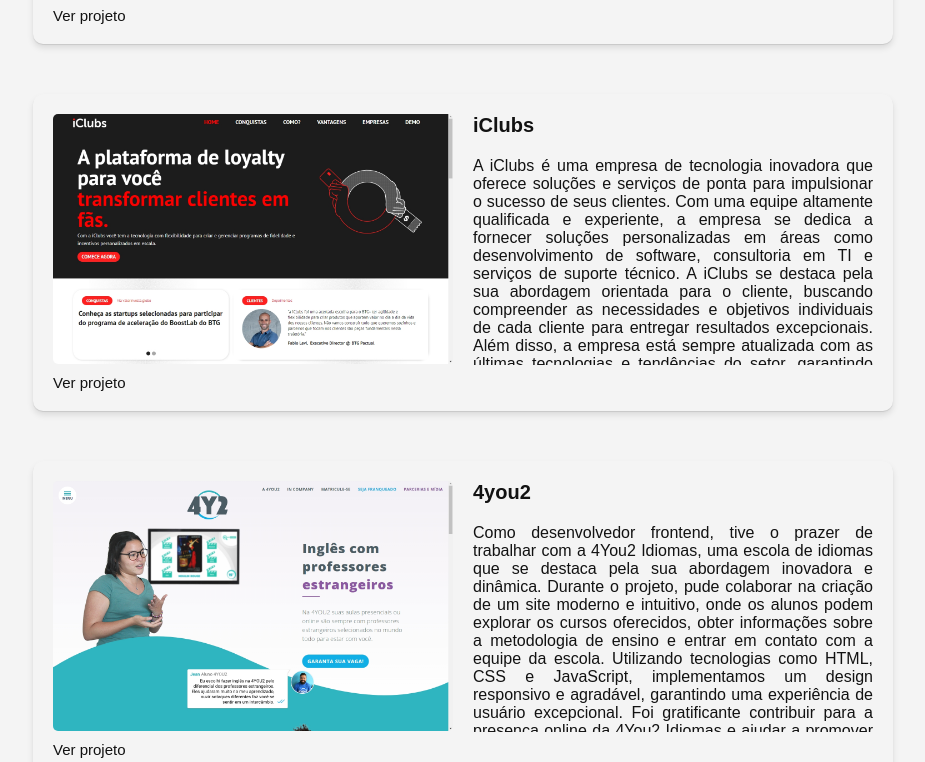
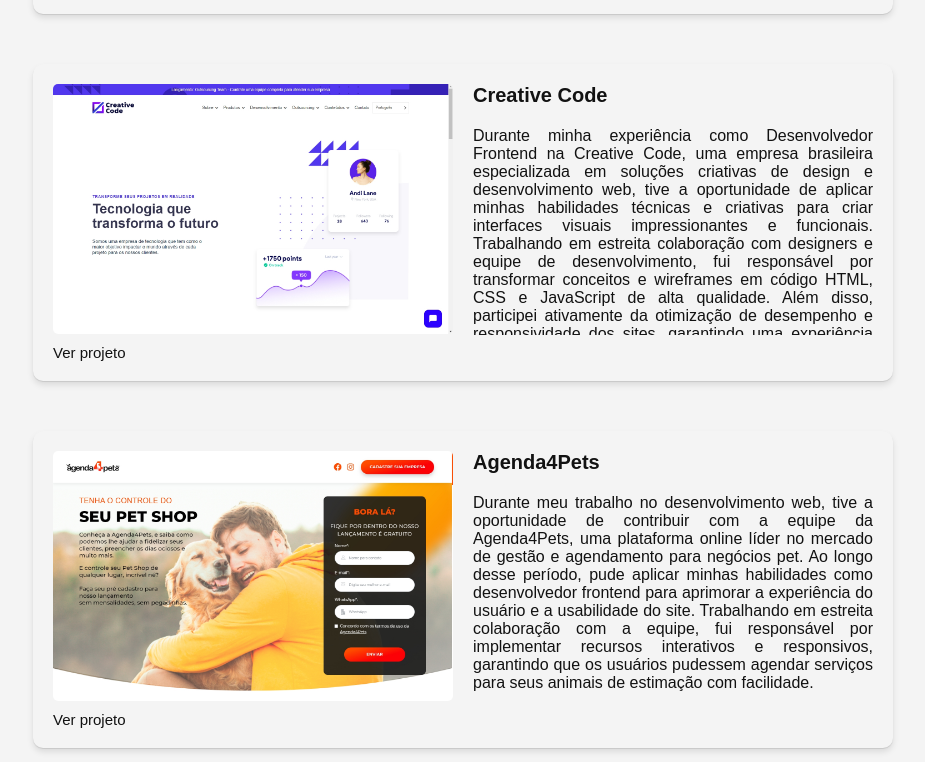
Before and after one commit to jpmedeirosmorais/portifolio, a React (Vite) app: page /trabalhos in a window 1280 px wide. Shown: the part 518-1280 px from the top of the page, without its empty margins (177-1102 px from the left). Built offline with nearby package versions, Linux system fonts and the light colour scheme.

Commit message:
corrigindo erros e adicionando experiências

```diff
--- a/src/pages/Works/components/Card/index.tsx
+++ b/src/pages/Works/components/Card/index.tsx
@@ -1,7 +1,7 @@
 import { useTheme } from "@/contexts/ThemeContext";
 import React from "react";
 import { type CardProps } from "./interfaces";
-import { CardContainer, Image, LeftCard, RightCard } from "./styles";
+import { CardContainer, Content, Image, LeftCard, RightCard } from "./styles";
 
 export const Card: React.FC<CardProps> = ({
   image,
@@ -21,7 +21,9 @@
       </LeftCard>
       <RightCard>
         <h2>{title}</h2>
-        <p>{description}</p>
+        <Content>
+          <p>{description}</p>
+        </Content>
       </RightCard>
     </CardContainer>
   );
--- a/src/pages/Works/components/Card/styles.ts
+++ b/src/pages/Works/components/Card/styles.ts
@@ -68,29 +68,6 @@
   h2 {
     margin-bottom: 2rem;
   }
-  p {
-    max-height: 80%;
-    font-size: 1.6rem;
-    overflow-y: scroll;
-
-    &::after {
-      content: "";
-      position: relative;
-      bottom: 0;
-      left: 0;
-      width: 100%;
-      height: 20px;
-      background: linear-gradient(
-        rgba(255, 255, 255, 0),
-        rgba(255, 255, 255, 1)
-      );
-    }
-  }
-
-  p::-webkit-scrollbar {
-    width: 6px;
-    display: none;
-  }
 
   @media (max-width: 70rem) {
     width: 25rem;
@@ -109,3 +86,37 @@
     width: 100%;
   }
 `;
+
+export const Content = styled.div`
+  ::-webkit-scrollbar {
+    display: none;
+  }
+
+  position: relative;
+  overflow: auto;
+  max-height: 80%;
+
+  .overlay {
+    position: absolute;
+    bottom: 0;
+    left: 0;
+    width: 100%;
+    height: 20px; /* Altura do indicador */
+    background-color: rgba(0, 0, 0, 0.5); /* Cor do indicador */
+    display: none; /* Inicialmente oculto */
+  }
+  .overlay.show {
+    display: block;
+  }
+
+  p {
+    font-size: 1.6rem;
+  }
+
+  @media (max-width: 70rem) {
+    p {
+      font-size: 1.3rem;
+      position: relative;
+    }
+  }
+`;
--- /dev/null
+++ b/src/pages/Works/constants/experience.ts
@@ -0,0 +1,38 @@
+export const experiences = [
+  {
+    image: "images/works/themembers.jpeg",
+    url: "https://site.themembers.com.br/",
+    description:
+      "Como desenvolvedor frontend na The Members, tenho o privilégio de trabalhar em uma empresa inovadora e em constante evolução. Nosso principal foco é criar uma plataforma online envolvente e interativa, onde os membros podem se conectar, compartilhar conhecimentos e desfrutar de conteúdo exclusivo. Através do uso de tecnologias modernas, como HTML, CSS e JavaScript, juntamente com frameworks e bibliotecas populares, criamos um site responsivo e intuitivo que se adapta perfeitamente a diferentes dispositivos. Colaborando com uma equipe talentosa, tenho a oportunidade de aplicar minhas habilidades em desenvolvimento frontend para aprimorar continuamente a experiência dos usuários. Estou orgulhoso de fazer parte da The Members e contribuir para o sucesso contínuo da empresa no mercado de comunidades online.",
+    title: "The Members",
+  },
+  {
+    image: "images/works/creativecode.jpeg",
+    url: "https://www.iclubs.tech",
+    description:
+      "Durante minha experiência como Desenvolvedor Frontend na Creative Code, uma empresa brasileira especializada em soluções criativas de design e desenvolvimento web, tive a oportunidade de aplicar minhas habilidades técnicas e criativas para criar interfaces visuais impressionantes e funcionais. Trabalhando em estreita colaboração com designers e equipe de desenvolvimento, fui responsável por transformar conceitos e wireframes em código HTML, CSS e JavaScript de alta qualidade. Além disso, participei ativamente da otimização de desempenho e responsividade dos sites, garantindo uma experiência de usuário excepcional em diferentes dispositivos. A Creative Code valoriza a inovação e a atenção aos detalhes, buscando constantemente elevar o padrão de qualidade e entregar soluções de front-end que combinem estética visual e usabilidade de forma elegante. Foi uma experiência enriquecedora e gratificante contribuir para o sucesso de projetos criativos e impactantes nessa empresa dedicada ao desenvolvimento de experiências web de ponta.",
+    title: "Creative Code",
+  },
+  {
+    image: "images/works/agenda4pets.jpeg",
+    url: "https://www.agenda4pets.com.br",
+    description:
+      "Durante meu trabalho no desenvolvimento web, tive a oportunidade de contribuir com a equipe da Agenda4Pets, uma plataforma online líder no mercado de gestão e agendamento para negócios pet. Ao longo desse período, pude aplicar minhas habilidades como desenvolvedor frontend para aprimorar a experiência do usuário e a usabilidade do site. Trabalhando em estreita colaboração com a equipe, fui responsável por implementar recursos interativos e responsivos, garantindo que os usuários pudessem agendar serviços para seus animais de estimação com facilidade.",
+    title: "Agenda4Pets",
+  },
+
+  {
+    image: "images/works/iclubs.jpeg",
+    url: "https://www.iclubs.tech",
+    description:
+      "A iClubs é uma empresa de tecnologia inovadora que oferece soluções e serviços de ponta para impulsionar o sucesso de seus clientes. Com uma equipe altamente qualificada e experiente, a empresa se dedica a fornecer soluções personalizadas em áreas como desenvolvimento de software, consultoria em TI e serviços de suporte técnico. A iClubs se destaca pela sua abordagem orientada para o cliente, buscando compreender as necessidades e objetivos individuais de cada cliente para entregar resultados excepcionais. Além disso, a empresa está sempre atualizada com as últimas tecnologias e tendências do setor, garantindo que seus clientes estejam à frente da concorrência. Com um compromisso contínuo com a excelência e a inovação, a iClubs é uma parceira confiável para empresas em busca de soluções tecnológicas de qualidade e resultados de alto impacto.",
+    title: "iClubs",
+  },
+  {
+    image: "images/works/4you2.jpeg",
+    url: "https://4you2idiomas.com.br",
+    description:
+      "Como desenvolvedor frontend, tive o prazer de trabalhar com a 4You2 Idiomas, uma escola de idiomas que se destaca pela sua abordagem inovadora e dinâmica. Durante o projeto, pude colaborar na criação de um site moderno e intuitivo, onde os alunos podem explorar os cursos oferecidos, obter informações sobre a metodologia de ensino e entrar em contato com a equipe da escola. Utilizando tecnologias como HTML, CSS e JavaScript, implementamos um design responsivo e agradável, garantindo uma experiência de usuário excepcional. Foi gratificante contribuir para a presença online da 4You2 Idiomas e ajudar a promover o aprendizado de idiomas de forma acessível e cativante.",
+    title: "4you2",
+  },
+];
--- a/src/pages/Works/index.tsx
+++ b/src/pages/Works/index.tsx
@@ -1,37 +1,17 @@
 import React from "react";
 import { Card } from "./components/Card";
-import { WorksContainer } from "./styles";
+import { experiences } from "./constants/experience";
+import { WorksContainer, Experiences } from "./styles";
 
 export const Works: React.FC = () => {
-  const obj = {
-    image: "public/images/works/themembers.jpeg",
-    url: "https://site.themembers.com.br/",
-    description:
-      "Como desenvolvedor frontend na The Members, tenho o privilégio de trabalhar em uma empresa inovadora e em constante evolução. Nosso principal foco é criar uma plataforma online envolvente e interativa, onde os membros podem se conectar, compartilhar conhecimentos e desfrutar de conteúdo exclusivo. Através do uso de tecnologias modernas, como HTML, CSS e JavaScript, juntamente com frameworks e bibliotecas populares, criamos um site responsivo e intuitivo que se adapta perfeitamente a diferentes dispositivos. Colaborando com uma equipe talentosa, tenho a oportunidade de aplicar minhas habilidades em desenvolvimento frontend para aprimorar continuamente a experiência dos usuários. Estou orgulhoso de fazer parte da The Members e contribuir para o sucesso contínuo da empresa no mercado de comunidades online.",
-    title: "The Members",
-  };
-  const test = {
-    image: "public/images/works/4you2.jpeg",
-    url: "https://4you2idiomas.com.br",
-    description:
-      "Como desenvolvedor frontend, tive o prazer de trabalhar com a 4You2 Idiomas, uma escola de idiomas que se destaca pela sua abordagem inovadora e dinâmica. Durante o projeto, pude colaborar na criação de um site moderno e intuitivo, onde os alunos podem explorar os cursos oferecidos, obter informações sobre a metodologia de ensino e entrar em contato com a equipe da escola. Utilizando tecnologias como HTML, CSS e JavaScript, implementamos um design responsivo e agradável, garantindo uma experiência de usuário excepcional. Foi gratificante contribuir para a presença online da 4You2 Idiomas e ajudar a promover o aprendizado de idiomas de forma acessível e cativante.",
-    title: "4you2",
-  };
-
-  const iclubs = {
-    image: "public/images/works/iclubs.jpeg",
-    url: "https://www.iclubs.tech",
-    description:
-      "A iClubs é uma empresa de tecnologia inovadora que oferece soluções e serviços de ponta para impulsionar o sucesso de seus clientes. Com uma equipe altamente qualificada e experiente, a empresa se dedica a fornecer soluções personalizadas em áreas como desenvolvimento de software, consultoria em TI e serviços de suporte técnico. A iClubs se destaca pela sua abordagem orientada para o cliente, buscando compreender as necessidades e objetivos individuais de cada cliente para entregar resultados excepcionais. Além disso, a empresa está sempre atualizada com as últimas tecnologias e tendências do setor, garantindo que seus clientes estejam à frente da concorrência. Com um compromisso contínuo com a excelência e a inovação, a iClubs é uma parceira confiável para empresas em busca de soluções tecnológicas de qualidade e resultados de alto impacto.",
-    title: "iClubs",
-  };
-
   return (
     <WorksContainer>
       <h1>Meus Trabalhos, Projetos e Experiências</h1>
-      <Card {...obj} />
-      <Card {...iclubs} />
-      <Card {...test} />
+      <Experiences>
+        {experiences.map((experience, index) => (
+          <Card {...experience} key={index} />
+        ))}
+      </Experiences>
     </WorksContainer>
   );
 };
--- a/src/pages/Works/styles.ts
+++ b/src/pages/Works/styles.ts
@@ -1,17 +1,27 @@
 import styled from "styled-components";
 
 export const WorksContainer = styled.div`
-  display: flex;
-  flex-wrap: wrap;
   padding: 3rem;
-  gap: 5rem;
-  justify-content: center;
-
   h1 {
     font-size: 4rem;
     font-weight: 700;
     text-align: center;
+    margin-bottom: 2rem;
   }
+  @media (max-width: 50rem) {
+    padding: 1rem;
+
+    h1 {
+      font-size: 2.5rem;
+    }
+  }
+`;
+
+export const Experiences = styled.div`
+  display: flex;
+  flex-wrap: wrap;
+  gap: 5rem;
+  justify-content: center;
 
   @media (max-width: 50rem) {
     padding: 1rem;
```
Also changed, not shown: 1 other file (tests, documents, lock files or other folders).
